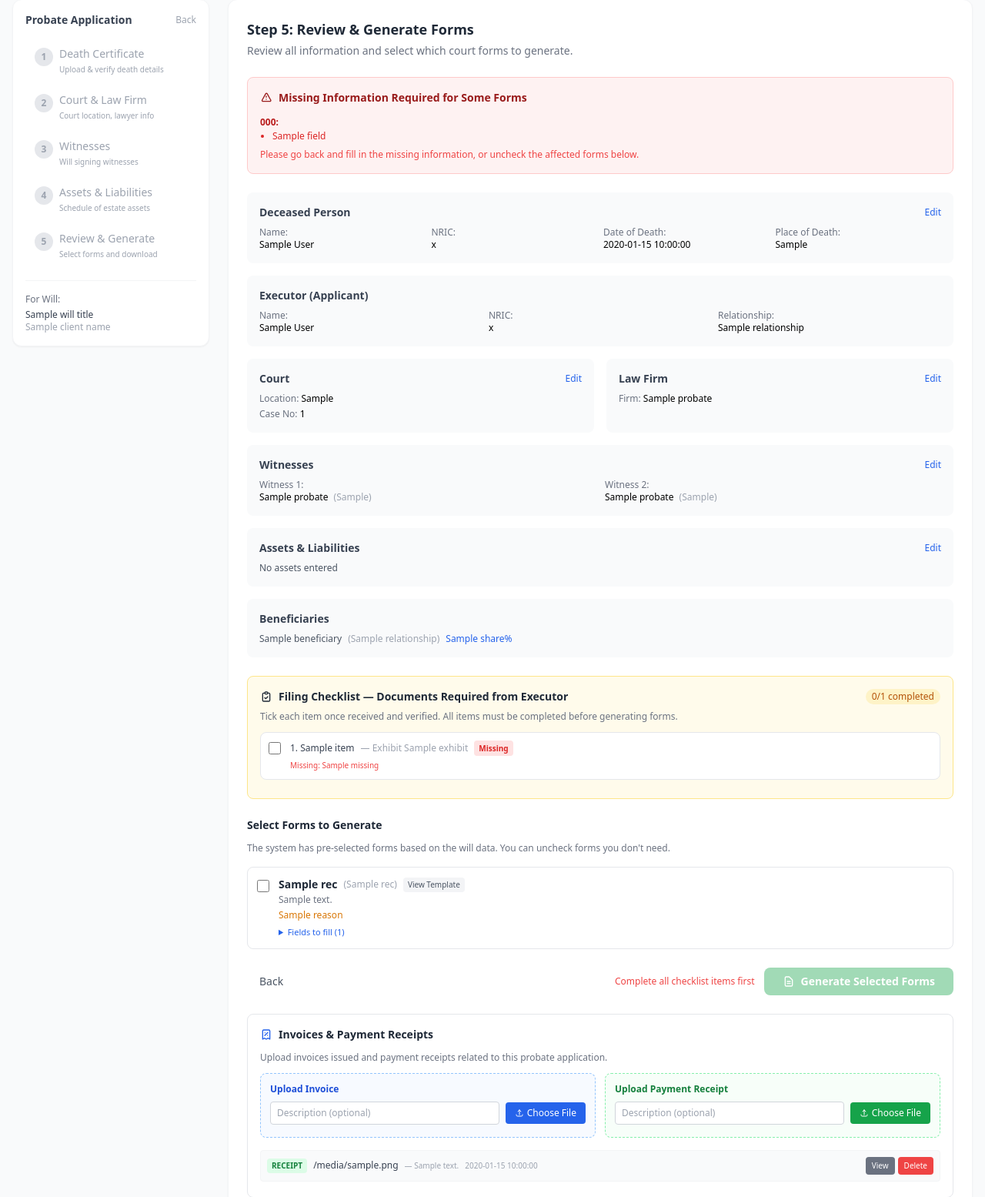
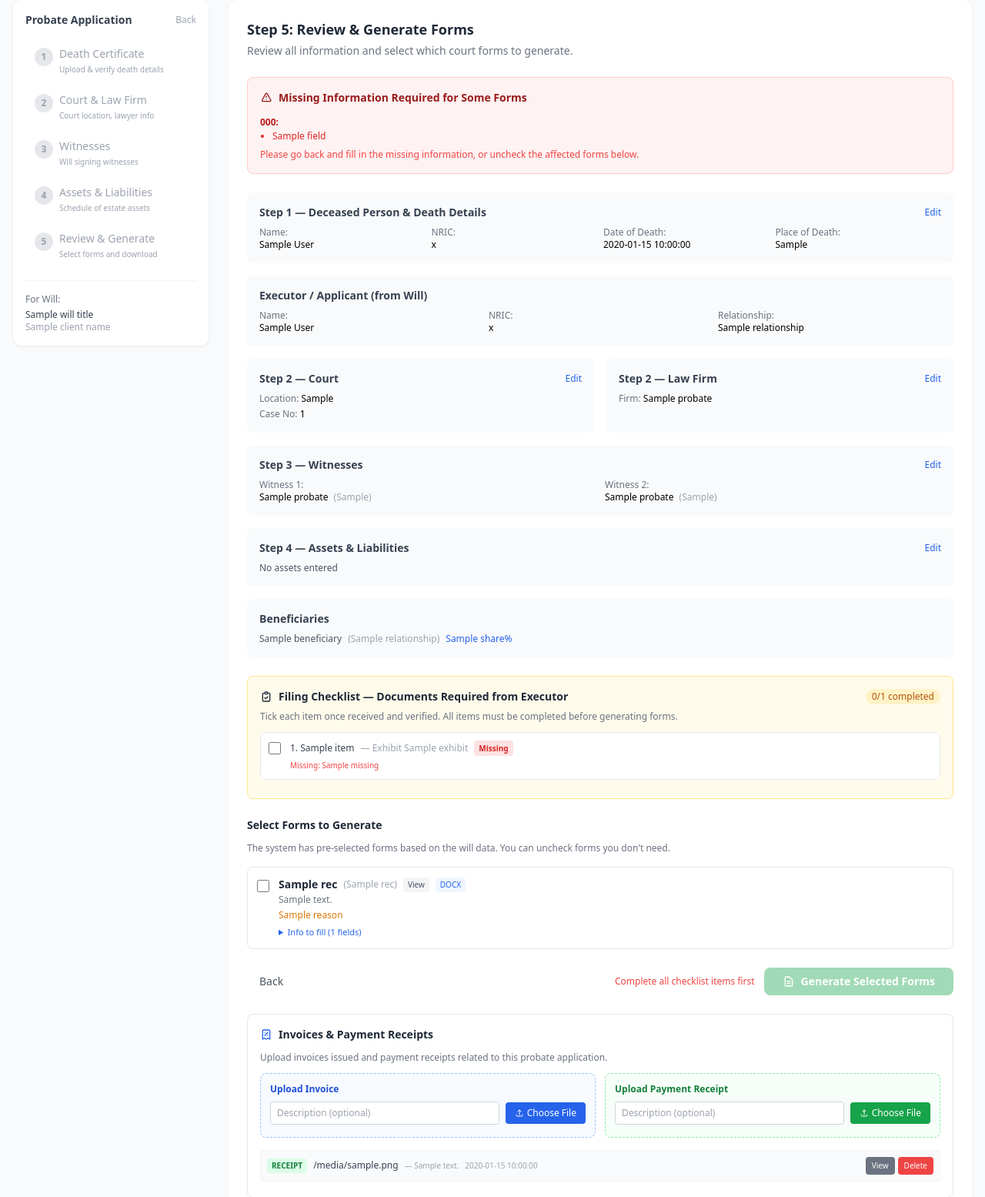
Before and after one commit to uxrm5c3/willcraft-ai, a Flask app: template templates/probate/step5_review.html in a window 1280 px wide. Shown: the part 98-1653 px from the top of the page at 77% size. Run offline with Flask 3, Linux system fonts and the light colour scheme; the template is opened without the code that fills it: most values are stand-ins (such as "Sample title", 1, 10 or a date in 2020); some libraries are stand-ins or nearby versions.

Commit message:
Show actual field values per form, fix death cert check, preserve step progress
- Each form shows expandable table with field name, current value, and data source
- View (PDF), Download (DOCX), and Replace Template buttons per form
- Death cert number now optional (warning, not blocking completion)
- Sidebar preserves green checkmarks when revisiting earlier steps
- Step numbers added to all summary section headers

Co-Authored-By: Claude Opus 4.6 <noreply@anthropic.com>

```diff
--- a/app.py
+++ b/app.py
@@ -3555,6 +3555,19 @@ def _get_probate_context(probate_id):
         will_title = will_record.title
         client_name = will_record.client.full_name if will_record.client else ''
 
+    # Determine max completed step based on data presence
+    max_step = 0
+    if probate.date_of_death or probate.place_of_death or (is_la and probate.deceased_name):
+        max_step = 1
+    if probate.court_location or probate.firm_name:
+        max_step = max(max_step, 2)
+    if probate.witness1_name or probate.witness2_name:
+        max_step = max(max_step, 3)
+    if probate.assets_data and probate.assets_data != '[]':
+        max_step = max(max_step, 4)
+    if probate.status == 'generated':
+        max_step = 5
+
     return probate, will_record, {
         'probate': probate,
         'probate_id': probate_id,
@@ -3563,6 +3576,7 @@ def _get_probate_context(probate_id):
         'client_name': client_name,
         'testator': testator,
         'executor': type('Obj', (), executor) if executor else None,
+        'max_completed_step': max_step,
     }
 
 
@@ -3786,6 +3800,56 @@ def probate_step5(probate_id):
     from documents.probate_generator import recommend_forms, FORM_FIELDS
     recommendations = recommend_forms(will_record, probate)
 
+    # Build actual values lookup for form field display
+    exec_data = ctx.get('executor')
+    testator = ctx.get('testator') or {}
+    field_values = {
+        'Deceased name & NRIC': f"{testator.get('full_name', '')} ({testator.get('nric_passport', '')})" if testator.get('full_name') else '',
+        'Deceased name': testator.get('full_name', ''),
+        'Deceased address': testator.get('residential_address', ''),
+        'Date of death': probate.date_of_death or '',
+        'Time of death': probate.time_of_death or '',
+        'Place of death': probate.place_of_death or '',
+        'Death certificate number': probate.death_cert_number or '',
+        'Applicant (Executor) name & NRIC': f"{exec_data.full_name} ({exec_data.nric_passport})" if exec_data and exec_data.full_name else '',
+        'Applicant name & NRIC': f"{exec_data.full_name} ({exec_data.nric_passport})" if exec_data and exec_data.full_name else '',
+        'Applicant address': (exec_data.address if exec_data and hasattr(exec_data, 'address') else '') or '',
+        'Applicant relationship': (exec_data.relationship if exec_data and hasattr(exec_data, 'relationship') else '') or '',
+        'Court location': probate.court_location or '',
+        'Court location & case number': f"{probate.court_location or ''} — {probate.case_number or ''}",
+        'Court case number': probate.case_number or '',
+        'Case number': probate.case_number or '',
+        'Firm name & address': f"{probate.firm_name or ''}, {probate.firm_address or ''}" if probate.firm_name else '',
+        'Firm phone & fax': f"Tel: {probate.firm_phone or ''}, Fax: {probate.firm_fax or ''}",
+        'Firm reference': probate.firm_reference or '',
+        'Witness 1 name & NRIC': f"{probate.witness1_name or ''} ({probate.witness1_nric or ''})" if probate.witness1_name else '',
+        'Witness 1 address': probate.witness1_address or '',
+        'Witness 2 name & NRIC': f"{probate.witness2_name or ''} ({probate.witness2_nric or ''})" if probate.witness2_name else '',
+        'Witness 2 address': probate.witness2_address or '',
+        'Estate value': probate.estate_value_estimate or '',
+        'Exhibit references': 'Auto-generated',
+    }
+    # Assets summary values
+    _assets = json.loads(probate.assets_data or '[]')
+    _props = [a for a in _assets if a.get('asset_type') == 'property']
+    _banks = [a for a in _assets if a.get('asset_type') == 'bank']
+    _vehicles = [a for a in _assets if a.get('asset_type') == 'vehicle']
+    _others = [a for a in _assets if a.get('asset_type') == 'other']
+    _liabs = [a for a in _assets if a.get('asset_type') == 'liability']
+    field_values['Properties (title, lot, mukim, address)'] = f'{len(_props)} properties' if _props else ''
+    field_values['Bank accounts (bank, account no., value)'] = f'{len(_banks)} accounts' if _banks else ''
+    field_values['Vehicles (desc, reg no., engine, chassis)'] = f'{len(_vehicles)} vehicles' if _vehicles else ''
+    field_values['Other assets (description, value)'] = f'{len(_others)} items' if _others else ''
+    field_values['Liabilities (description, value)'] = f'{len(_liabs)} items' if _liabs else ''
+    _bens = json.loads(will_record.step5_data or '[]') if will_record else json.loads(probate.beneficiaries_data or '[]') if hasattr(probate, 'beneficiaries_data') else []
+    field_values['Beneficiary names & NRIC'] = f'{len(_bens)} beneficiaries' if _bens else ''
+    field_values['Beneficiary relationships'] = ', '.join(b.get('relationship', '') for b in _bens[:5]) if _bens else ''
+    if _props:
+        p0 = _props[0]
+        field_values['Property title number'] = p0.get('title_number', '')
+        field_values['Property lot number'] = p0.get('lot_number', '')
+        field_values['Property mukim'] = p0.get('mukim', '')
+
     # Merge with template info and field mapping
     templates = ProbateFormTemplate.query.order_by(ProbateFormTemplate.sort_order).all()
     tpl_map = {t.form_code: t for t in templates}
@@ -3796,7 +3860,10 @@ def probate_step5(probate_id):
             rec['form_name_malay'] = tpl.form_name_malay
             rec['description'] = tpl.description
         ff = FORM_FIELDS.get(rec['form_code'])
-        rec['fields'] = ff['fields'] if ff else []
+        if ff:
+            rec['fields'] = [(name, source, field_values.get(name, '')) for name, source in ff['fields']]
+        else:
+            rec['fields'] = []
 
     # Check for previously generated forms
     generated_forms = ProbateGeneratedForm.query.filter_by(probate_id=probate_id).all()
@@ -3841,15 +3908,16 @@ def probate_step5(probate_id):
     exec_nric = (exec_data.nric_passport if exec_data and hasattr(exec_data, 'nric_passport') else '') or ''
     testator = ctx.get('testator')
 
-    # Death cert info complete?
+    # Death cert info complete? (cert number optional — nice to have)
     death_info_ok = bool(probate.date_of_death and probate.place_of_death)
     death_missing = []
     if not probate.date_of_death:
         death_missing.append('Date of death')
     if not probate.place_of_death:
         death_missing.append('Place of death')
+    death_warnings = []
     if not probate.death_cert_number:
-        death_missing.append('Death cert number')
+        death_warnings.append('Death cert number (optional)')
 
     # Assets info complete?
     assets_ok = len(assets_list) > 0
@@ -3885,8 +3953,9 @@ def probate_step5(probate_id):
     filing_checklist = [
         {'key': 'death_cert', 'label': '<strong>Death Certificate</strong> — date, place, cert number',
          'exhibit': f'{exhibit_prefix}-1',
-         'complete': death_info_ok and not death_missing,
+         'complete': death_info_ok,
          'missing': death_missing,
+         'warnings': death_warnings,
          'checked': manual_checks.get('death_cert', death_info_ok)},
         {'key': 'assets_schedule', 'label': '<strong>Schedule of Assets &amp; Liabilities</strong>',
          'exhibit': f'{exhibit_prefix}-2',
@@ -4257,7 +4326,7 @@ def admin_probate_template_reset(form_code):
 @app.route('/probate/template/<form_code>/view')
 @login_required
 def probate_template_view(form_code):
-    """Serve the blank template file for viewing/download."""
+    """Convert template to PDF and serve inline for browser viewing."""
     tpl = ProbateFormTemplate.query.filter_by(form_code=form_code).first()
     if not tpl:
         flash('Template not found.', 'error')
@@ -4266,8 +4335,48 @@ def probate_template_view(form_code):
     if not os.path.exists(template_path):
         flash('Template file not found on disk.', 'error')
         return redirect(url_for('probate_list'))
+    fmt = request.args.get('format', 'pdf')
+    if fmt == 'docx':
+        return send_file(template_path, as_attachment=True,
+                         download_name=f'{form_code}_template.docx')
+    # Convert to PDF for in-browser viewing
+    from documents.probate_generator import convert_to_pdf
+    import shutil
+    tmp_dir = tempfile.mkdtemp()
+    tmp_docx = os.path.join(tmp_dir, os.path.basename(template_path))
+    shutil.copy2(template_path, tmp_docx)
+    pdf_path = convert_to_pdf(tmp_docx)
+    if pdf_path and os.path.exists(pdf_path):
+        return send_file(pdf_path, mimetype='application/pdf',
+                         download_name=f'{form_code}_template.pdf')
+    # Fallback: download docx
     return send_file(template_path, as_attachment=True,
                      download_name=f'{form_code}_template.docx')
+
+
+@app.route('/probate/template/<form_code>/replace', methods=['POST'])
+@login_required
+def probate_template_replace(form_code):
+    """Upload a replacement template for a form (admin/approver only)."""
+    role = session.get('user_role')
+    if role not in ('admin', 'approver'):
+        return jsonify(ok=False, error='Access denied'), 403
+    tpl = ProbateFormTemplate.query.filter_by(form_code=form_code).first()
+    if not tpl:
+        return jsonify(ok=False, error='Template not found'), 404
+    file = request.files.get('template')
+    if not file or not file.filename:
+        return jsonify(ok=False, error='No file selected'), 400
+    custom_dir = os.path.join(os.path.dirname(__file__), 'probate_templates', 'custom')
+    os.makedirs(custom_dir, exist_ok=True)
+    ext = file.filename.rsplit('.', 1)[-1].lower()
+    custom_path = os.path.join(custom_dir, f'{form_code}.{ext}')
+    file.save(custom_path)
+    tpl.file_path = f'probate_templates/custom/{form_code}.{ext}'
+    tpl.is_default = False
+    tpl.updated_at = datetime.utcnow()
+    db.session.commit()
+    return jsonify(ok=True, message=f'Template for {tpl.form_name} updated.')
 
 
 # ---------------------------------------------------------------------------
--- a/templates/probate/layout.html
+++ b/templates/probate/layout.html
@@ -33,17 +33,18 @@
                         (4, "Assets & Liabilities", "Schedule of estate assets"),
                         (5, "Review & Generate", "Select forms and download")
                     ] %}
+                    {% set max_done = max_completed_step | default(0) %}
                     {% for num, name, desc in steps %}
                     <a href="/probate/{{ probate_id }}/step/{{ num }}"
                        class="flex items-start gap-2 px-3 py-2 rounded-lg text-sm transition-colors
                               {% if probate_step == num %}bg-primary-50 text-primary-700 font-semibold
-                              {% elif num < probate_step %}text-green-700 hover:bg-green-50
-                              {% else %}text-gray-400{% endif %}">
+                              {% elif num <= max_done %}text-green-700 hover:bg-green-50
+                              {% else %}text-gray-400 hover:bg-gray-50{% endif %}">
                         <span class="w-6 h-6 flex items-center justify-center rounded-full text-xs font-bold flex-shrink-0 mt-0.5
-                              {% if num < probate_step %}bg-green-100 text-green-700
+                              {% if num <= max_done and probate_step != num %}bg-green-100 text-green-700
                               {% elif probate_step == num %}bg-primary-600 text-white
                               {% else %}bg-gray-200 text-gray-400{% endif %}">
-                            {% if num < probate_step %}&#10003;{% else %}{{ num }}{% endif %}
+                            {% if num <= max_done and probate_step != num %}&#10003;{% else %}{{ num }}{% endif %}
                         </span>
                         <div>
                             <div>{{ name }}</div>
--- a/templates/probate/step5_review.html
+++ b/templates/probate/step5_review.html
@@ -31,7 +31,7 @@
         <!-- Deceased -->
         <div class="p-4 bg-gray-50 rounded-lg">
             <div class="flex justify-between items-center mb-2">
-                <h3 class="text-sm font-semibold text-gray-700">Deceased Person</h3>
+                <h3 class="text-sm font-semibold text-gray-700">Step 1 — Deceased Person &amp; Death Details</h3>
                 <a href="/probate/{{ probate_id }}/step/1" class="text-xs text-primary-600 hover:underline">Edit</a>
             </div>
             <div class="grid grid-cols-2 md:grid-cols-4 gap-2 text-xs">
@@ -44,7 +44,7 @@
 
         <!-- Executor/Applicant -->
         <div class="p-4 bg-gray-50 rounded-lg">
-            <h3 class="text-sm font-semibold text-gray-700 mb-2">Executor (Applicant)</h3>
+            <h3 class="text-sm font-semibold text-gray-700 mb-2">Executor / Applicant (from Will)</h3>
             <div class="grid grid-cols-2 md:grid-cols-3 gap-2 text-xs">
                 {% if executor %}
                 <div><span class="text-gray-500">Name:</span><br><span class="font-medium">{{ executor.full_name }}</span></div>
@@ -60,7 +60,7 @@
         <div class="grid grid-cols-1 md:grid-cols-2 gap-4">
             <div class="p-4 bg-gray-50 rounded-lg">
                 <div class="flex justify-between items-center mb-2">
-                    <h3 class="text-sm font-semibold text-gray-700">Court</h3>
+                    <h3 class="text-sm font-semibold text-gray-700">Step 2 — Court</h3>
                     <a href="/probate/{{ probate_id }}/step/2" class="text-xs text-primary-600 hover:underline">Edit</a>
                 </div>
                 <div class="text-xs space-y-1">
@@ -70,7 +70,7 @@
             </div>
             <div class="p-4 bg-gray-50 rounded-lg">
                 <div class="flex justify-between items-center mb-2">
-                    <h3 class="text-sm font-semibold text-gray-700">Law Firm</h3>
+                    <h3 class="text-sm font-semibold text-gray-700">Step 2 — Law Firm</h3>
                     <a href="/probate/{{ probate_id }}/step/2" class="text-xs text-primary-600 hover:underline">Edit</a>
                 </div>
                 <div class="text-xs space-y-1">
@@ -82,7 +82,7 @@
         <!-- Witnesses -->
         <div class="p-4 bg-gray-50 rounded-lg">
             <div class="flex justify-between items-center mb-2">
-                <h3 class="text-sm font-semibold text-gray-700">Witnesses</h3>
+                <h3 class="text-sm font-semibold text-gray-700">Step 3 — Witnesses</h3>
                 <a href="/probate/{{ probate_id }}/step/3" class="text-xs text-primary-600 hover:underline">Edit</a>
             </div>
             <div class="grid grid-cols-1 md:grid-cols-2 gap-3 text-xs">
@@ -103,7 +103,7 @@
         {% set assets = probate.assets_data | default('[]', true) %}
         <div class="p-4 bg-gray-50 rounded-lg">
             <div class="flex justify-between items-center mb-2">
-                <h3 class="text-sm font-semibold text-gray-700">Assets & Liabilities</h3>
+                <h3 class="text-sm font-semibold text-gray-700">Step 4 — Assets &amp; Liabilities</h3>
                 <a href="/probate/{{ probate_id }}/step/4" class="text-xs text-primary-600 hover:underline">Edit</a>
             </div>
             <div class="text-xs text-gray-600" id="assets-summary">
@@ -179,6 +179,11 @@
                         Missing: {{ item.missing | join(', ') }}
                     </div>
                     {% endif %}
+                    {% if item.get('warnings') %}
+                    <div class="mt-1 text-[10px] text-amber-500">
+                        {{ item.warnings | join(', ') }}
+                    </div>
+                    {% endif %}
                 </div>
             </label>
             {% endif %}
@@ -214,7 +219,18 @@
                             {% endif %}
                             <a href="/probate/template/{{ rec.form_code }}/view" target="_blank"
                                class="px-1.5 py-0.5 bg-gray-100 text-gray-600 text-[10px] font-medium rounded hover:bg-gray-200 hover:text-gray-800 transition-colors no-underline"
-                               title="Download blank template to preview">View Template</a>
+                               title="View blank template as PDF">View</a>
+                            <a href="/probate/template/{{ rec.form_code }}/view?format=docx"
+                               class="px-1.5 py-0.5 bg-blue-50 text-blue-600 text-[10px] font-medium rounded hover:bg-blue-100 transition-colors no-underline"
+                               title="Download editable DOCX template">DOCX</a>
+                            {% if session.get('user_role') in ('admin', 'approver') %}
+                            <label class="px-1.5 py-0.5 bg-amber-50 text-amber-600 text-[10px] font-medium rounded hover:bg-amber-100 transition-colors cursor-pointer"
+                                   title="Upload replacement template">
+                                Replace
+                                <input type="file" accept=".docx,.doc" class="hidden"
+                                       onchange="replaceTemplate('{{ rec.form_code }}', this)">
+                            </label>
+                            {% endif %}
                         </div>
                         <p class="text-xs text-gray-500 mt-0.5">{{ rec.description }}</p>
                         <p class="text-xs mt-1 {% if rec.recommended %}text-green-600{% else %}text-amber-600{% endif %}">
@@ -226,16 +242,19 @@
                         {% if rec.fields %}
                         <details class="mt-1.5">
                             <summary class="text-[11px] text-primary-600 cursor-pointer hover:text-primary-800 font-medium select-none">
-                                Fields to fill ({{ rec.fields | length }})
+                                Info to fill ({{ rec.fields | length }} fields)
                             </summary>
-                            <div class="mt-1 grid grid-cols-1 md:grid-cols-2 gap-x-4 gap-y-0.5 text-[10px] text-gray-500 pl-2 border-l-2 border-primary-100">
-                                {% for field_name, field_source in rec.fields %}
-                                <div class="flex items-baseline gap-1">
-                                    <span class="text-gray-700">{{ field_name }}</span>
-                                    <span class="text-gray-400">— {{ field_source }}</span>
-                                </div>
+                            <table class="mt-1 w-full text-[10px] border-l-2 border-primary-100 ml-0">
+                                {% for field_name, field_source, field_value in rec.fields %}
+                                <tr class="{% if not field_value %}bg-red-50/50{% endif %}">
+                                    <td class="py-0.5 pl-2 pr-2 text-gray-700 font-medium whitespace-nowrap align-top">{{ field_name }}</td>
+                                    <td class="py-0.5 pr-2 {% if field_value %}text-gray-600{% else %}text-red-400 italic{% endif %} align-top">
+                                        {{ field_value or 'Not set' }}
+                                    </td>
+                                    <td class="py-0.5 text-gray-400 align-top whitespace-nowrap">{{ field_source }}</td>
+                                </tr>
                                 {% endfor %}
-                            </div>
+                            </table>
                         </details>
                         {% endif %}
                     </div>
@@ -504,6 +523,30 @@ function updateChecklist() {
     });
 }
 
+/* ── Replace Template ── */
+async function replaceTemplate(formCode, fileInput) {
+    const file = fileInput.files[0];
+    if (!file) return;
+    if (!confirm('Replace the ' + formCode.toUpperCase() + ' template with "' + file.name + '"?')) {
+        fileInput.value = '';
+        return;
+    }
+    const formData = new FormData();
+    formData.append('template', file);
+    try {
+        const resp = await fetch('/probate/template/' + formCode + '/replace', { method: 'POST', body: formData });
+        const data = await resp.json();
+        if (data.ok) {
+            alert('Template replaced successfully: ' + (data.message || ''));
+        } else {
+            alert('Error: ' + (data.error || 'Upload failed'));
+        }
+    } catch (err) {
+        alert('Error: ' + err.message);
+    }
+    fileInput.value = '';
+}
+
 // Initialize on load
 updateChecklist();
 </script>
```
